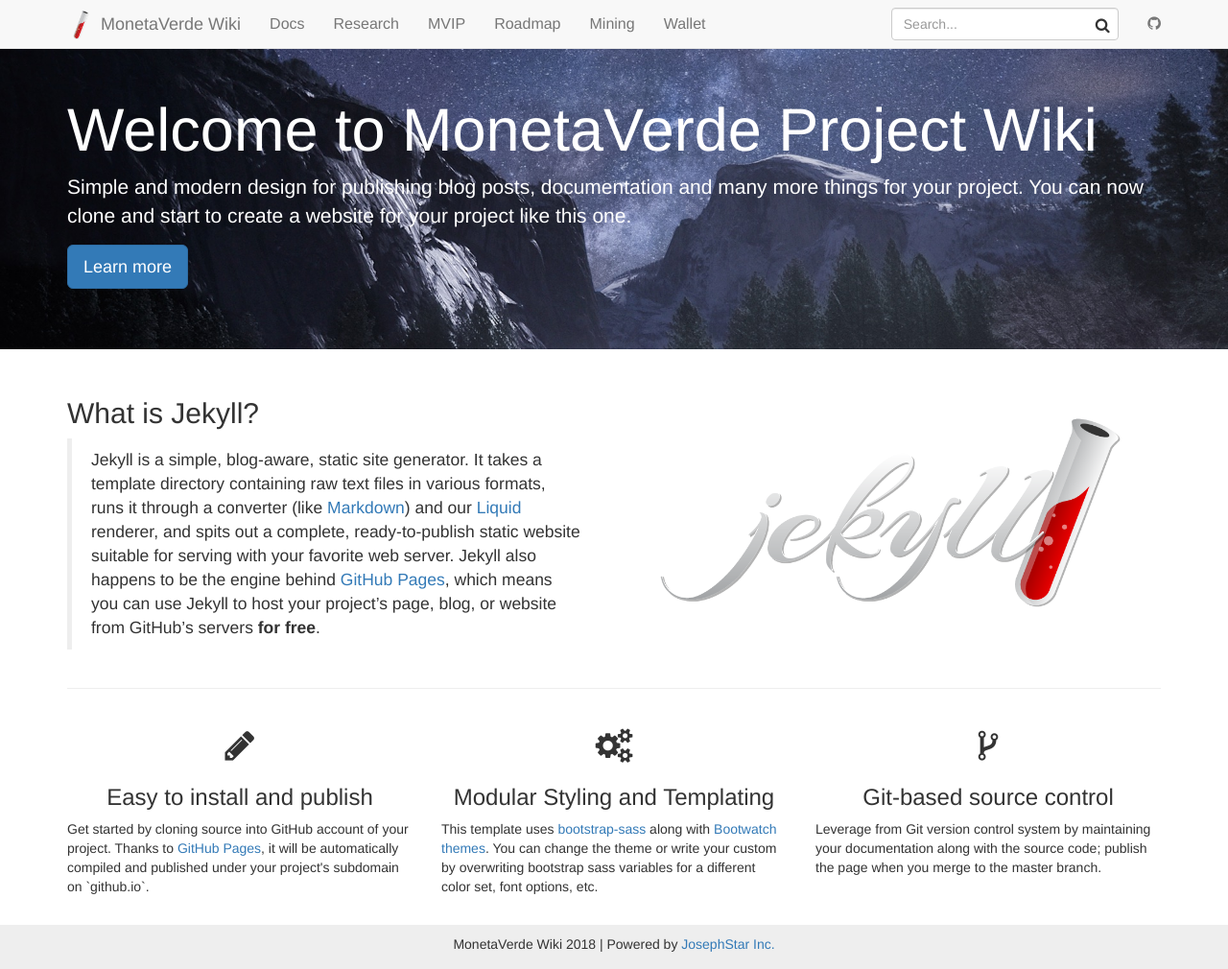
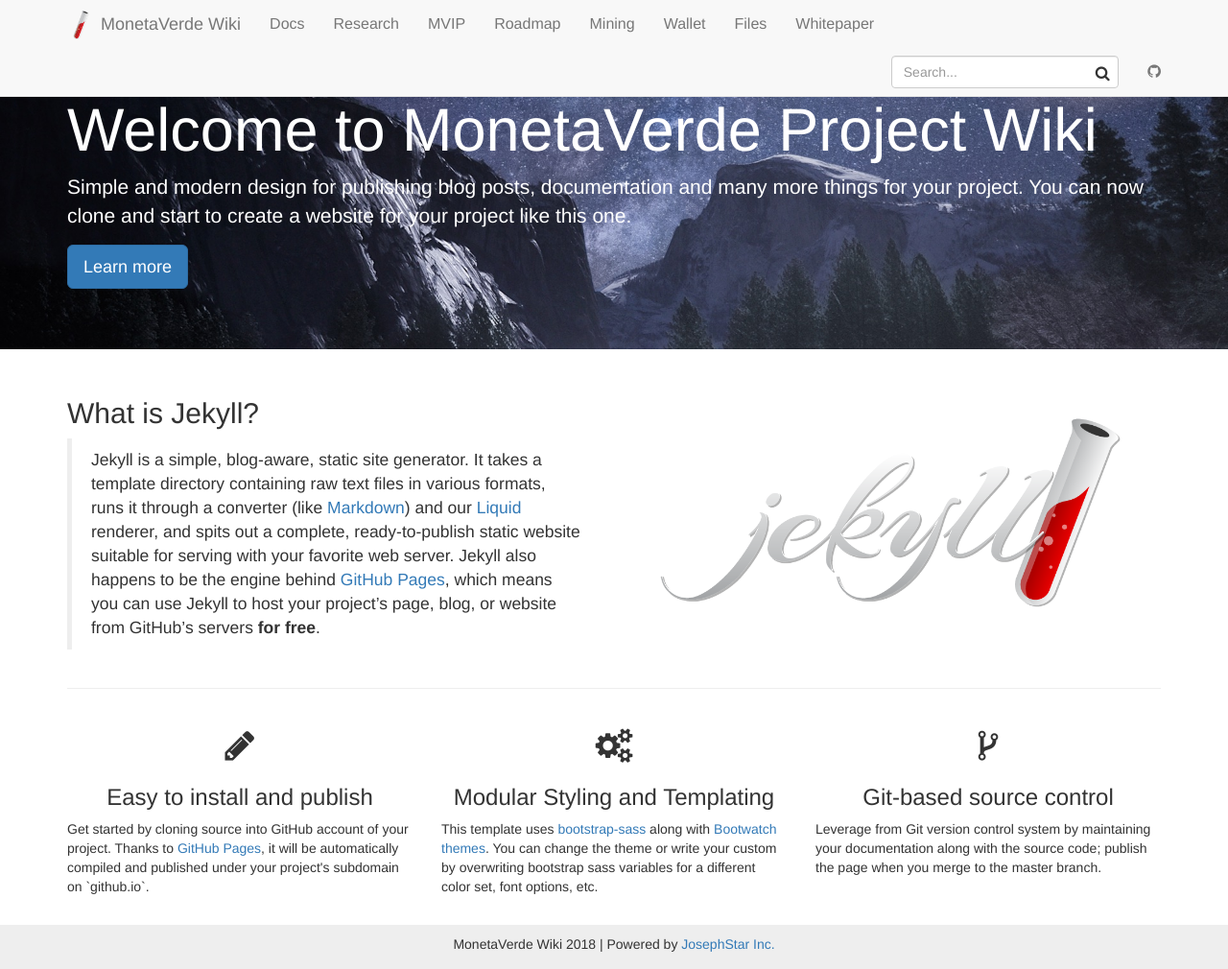
Before and after one commit to ammogcoder/www, a Jekyll site: the page built from index.html, in a window 1280 px wide and 1010 px high. Shown: the whole window at 96% size. Built offline with Jekyll 4.4.1, drawn with Linux system fonts in a browser that asks for light colours; nearby versions of some CDN libraries.

Commit message:
Update topnav.html

```diff
--- a/_includes/topnav.html
+++ b/_includes/topnav.html
@@ -19,6 +19,8 @@
                 <li {% if page.sectionid=='roadmap' %} class="active" {% endif %}><a href="{{ "/roadmap/home/" | prepend: site.baseurl }}">Roadmap</a></li>
                 <li {% if page.sectionid=='mining' %} class="active" {% endif %}><a href="{{ "/mining/home/" | prepend: site.baseurl }}">Mining</a></li>
                 <li {% if page.sectionid=='wallet' %} class="active" {% endif %}><a href="{{ "/wallet/home/" | prepend: site.baseurl }}">Wallet</a></li>
+                <li {% if page.sectionid=='files' %} class="active" {% endif %}><a href="{{ "/files/home/" | prepend: site.baseurl }}">Files</a></li>
+                <li {% if page.sectionid=='whitepaper' %} class="active" {% endif %}><a href="{{ "/whitepaper/home/" | prepend: site.baseurl }}">Whitepaper</a></li>
 
 
             </ul>
```
